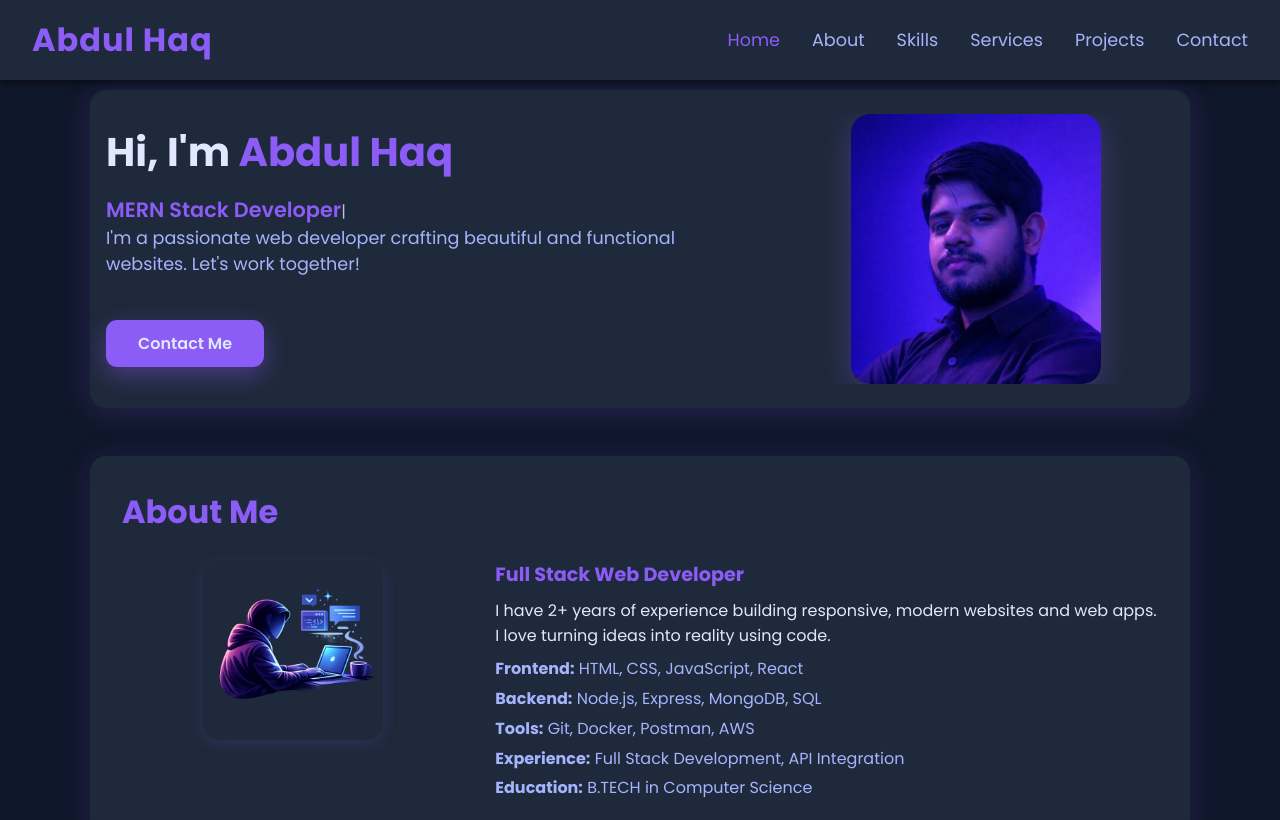
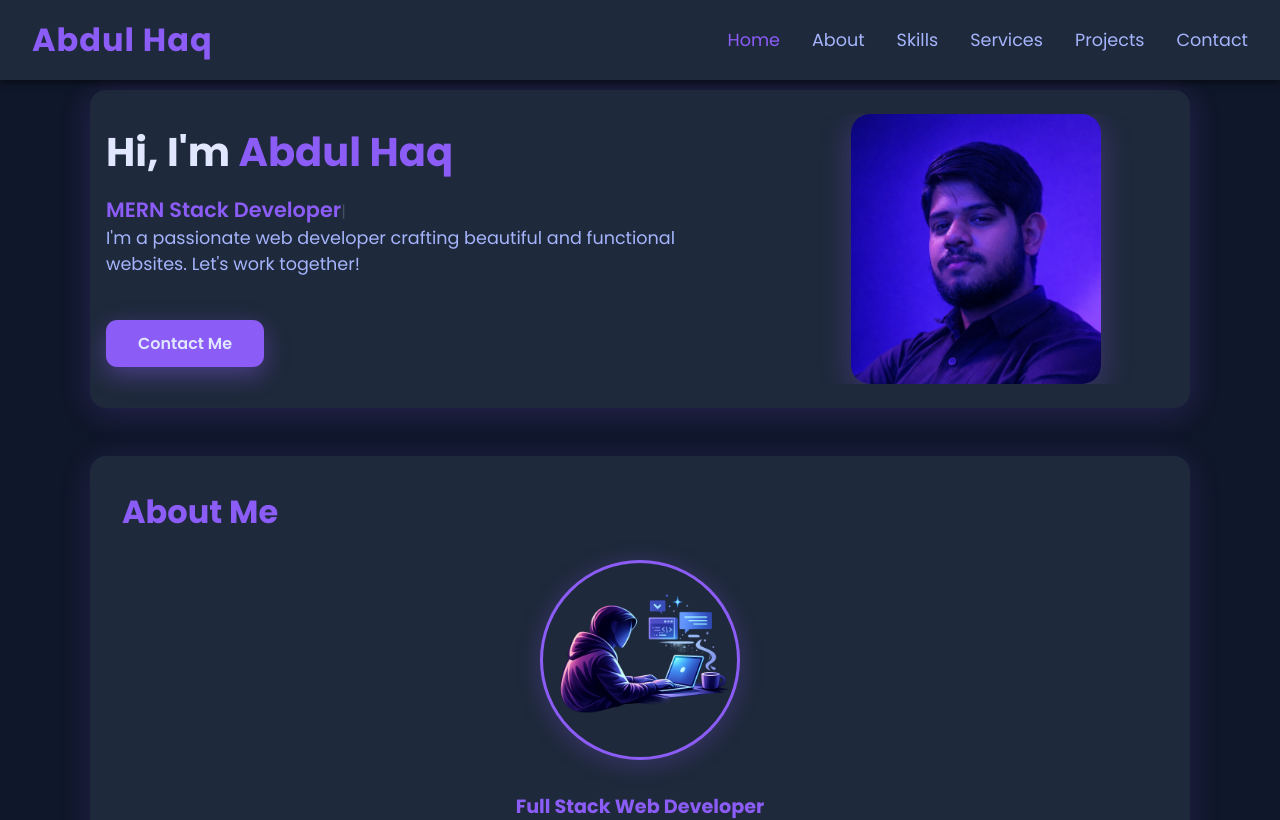
Before and after one commit to abdulhaqkhatai/portfolio, a React (Vite) app: page / in a window 1280 px wide. Shown: the top 820 px of the page. Built offline with nearby package versions, Linux system fonts and the light colour scheme; the HTML template or start-up script is replaced by a standard one.

Commit message:
style: align about image vertically centered under heading

```diff
--- a/src/App.css
+++ b/src/App.css
@@ -238,29 +238,32 @@ section h2 {
 
 .about-content {
   display: flex;
-  flex-wrap: wrap;
+  flex-direction: column;
+  align-items: center;
   gap: 2rem;
-  align-items: flex-start;
 }
 
 .about-img {
-  flex: 1 1 180px;
   display: flex;
   justify-content: center;
   align-items: center;
 }
 
 .about-img img {
-  width: 180px;
-  border-radius: 1em;
-  box-shadow: 0 4px 16px rgba(139, 92, 246, 0.15);
+  width: 200px;
+  height: 200px;
+  object-fit: cover;
+  border-radius: 50%;
+  border: 3px solid var(--accent);
+  box-shadow: 0 4px 24px rgba(139, 92, 246, 0.25);
   background: var(--secondary-bg);
   image-rendering: auto;
 }
 
 .about-details {
-  flex: 2 1 340px;
+  width: 100%;
   color: var(--text-primary);
+  text-align: center;
 }
 
 .about-details h3 {
```
